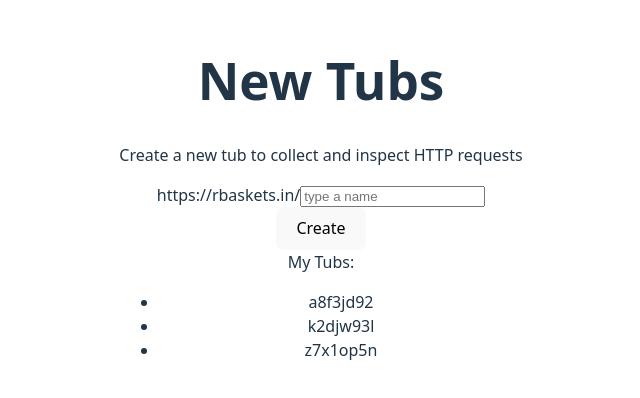
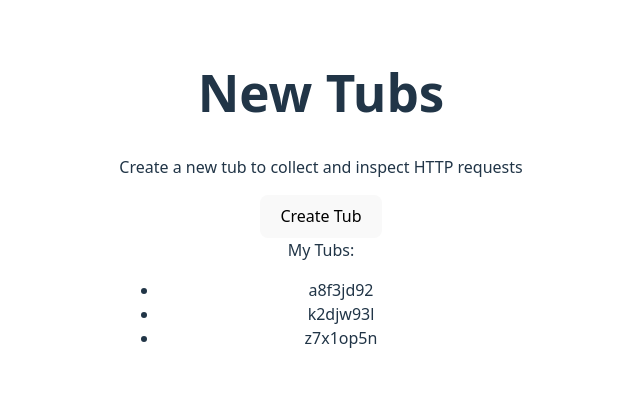
Before and after one commit to noahraynor/request-bin-aws, a React (Vite) app in the folder client/: page / in a window 1280 px wide. Shown: the part 202-600 px from the top of the page, without its empty margins (319-959 px from the left). Built offline with nearby package versions, Linux system fonts and the light colour scheme.

Commit message:
deleted form element from NewTub component

```diff
--- a/client/src/App.tsx
+++ b/client/src/App.tsx
@@ -7,13 +7,7 @@ function NewTub() {
     <div>
       <h1>New Tubs</h1>
       <p>Create a new tub to collect and inspect HTTP requests</p>
-      <form>
-        <div>
-          <label><span>https://rbaskets.in/</span></label>
-          <input type="text" placeholder="type a name"/>
-        </div>
-        <button type="submit">Create</button>
-      </form>
+        <button type="submit">Create Tub</button>
     </div>
   )
 }
```
